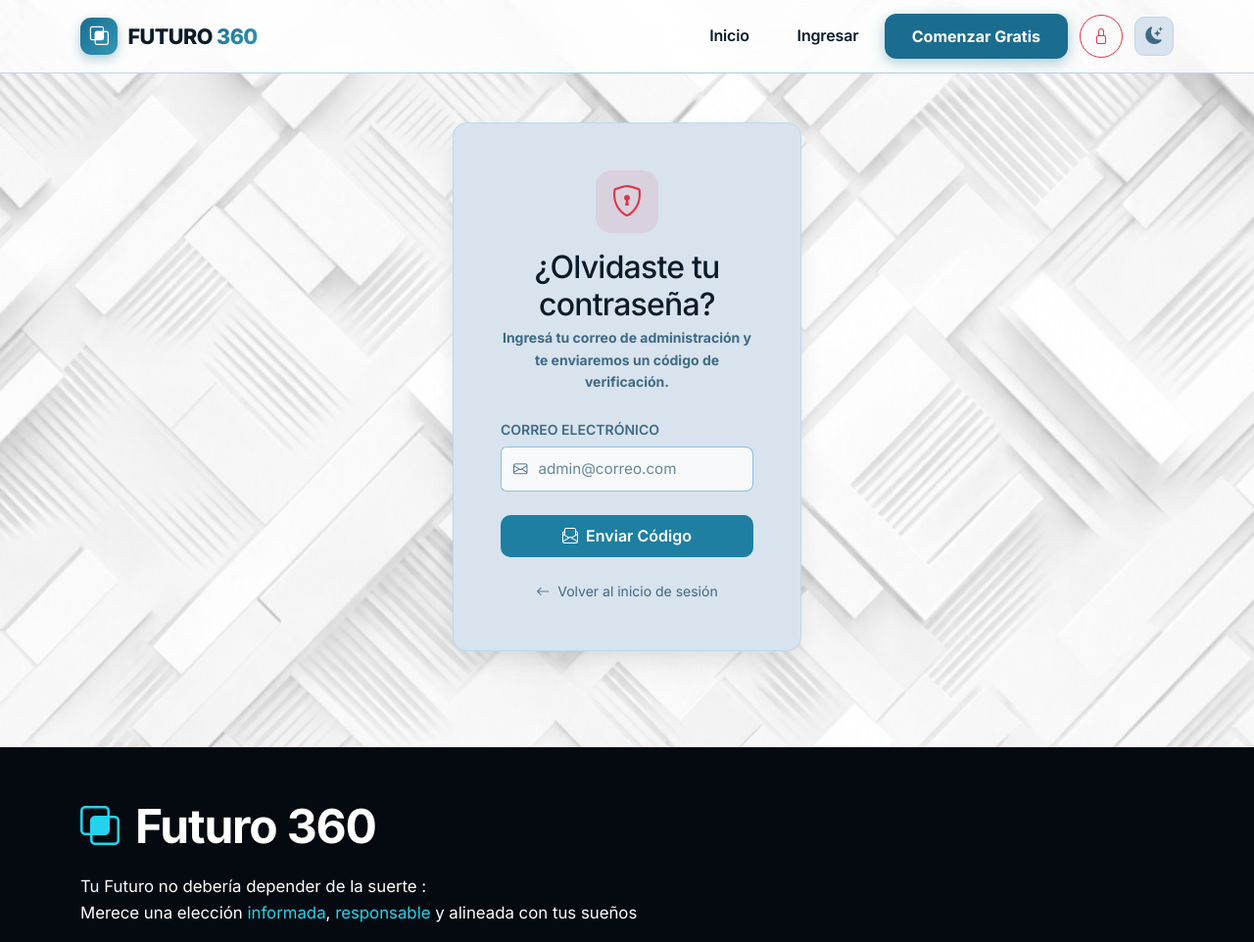
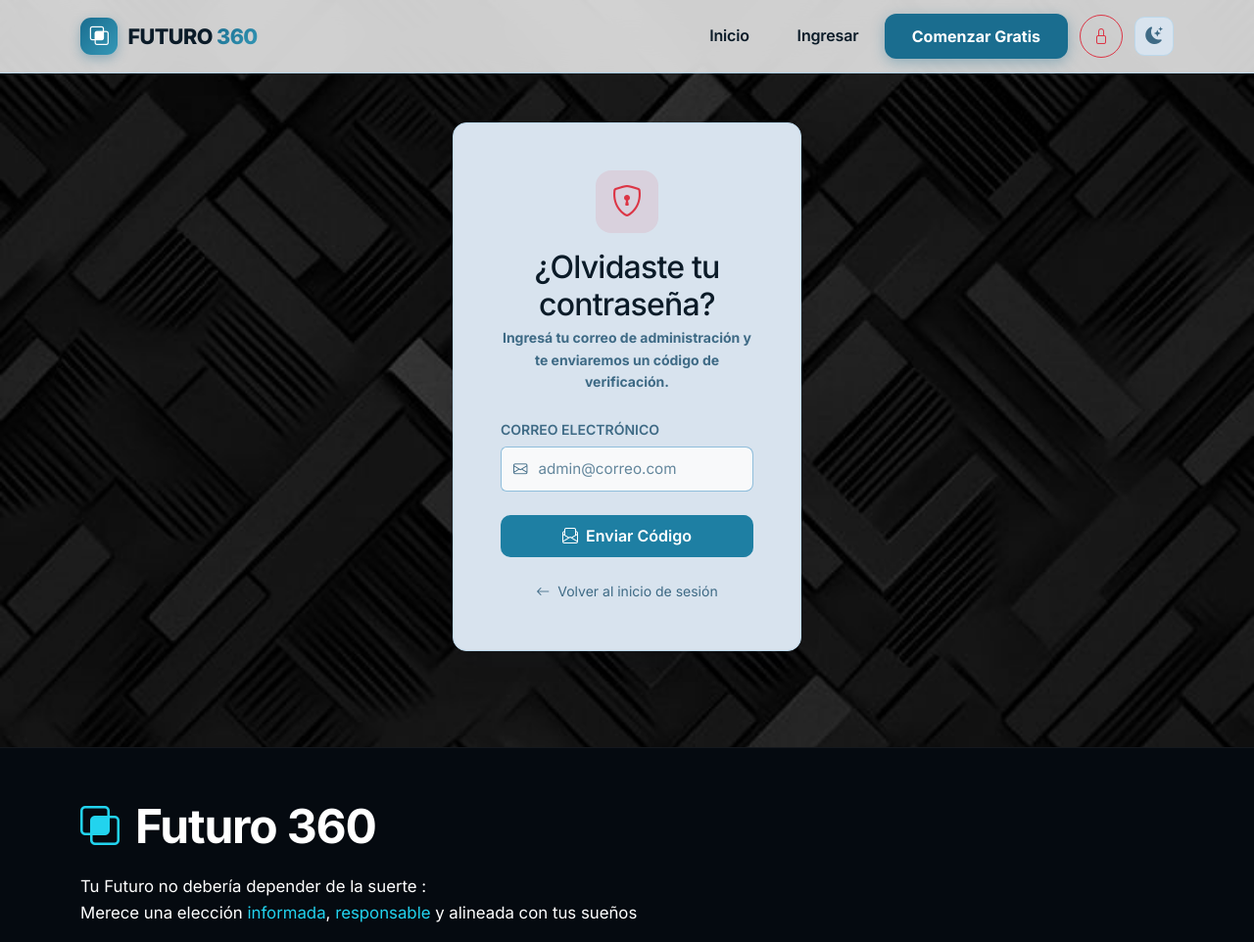
Before and after one commit to faabru/Futuro-360, a Flask app: page /admin/recuperar-password in a window 1280 px wide. Shown: the top 962 px of the page at 98% size. Run offline with Flask 3, Linux system fonts and the light colour scheme; parts of the project's set-up code (start-up, migrations or seed data) failed here and were passed over; some libraries are stand-ins or nearby versions.

Commit message:
Preview: body claro con la imagen del modo oscuro

```diff
--- a/static/admin.css
+++ b/static/admin.css
@@ -27,7 +27,7 @@
 
 .admin-body {
     background-color: var(--admin-bg);
-    background-image: url('img/body-modo-sol.png');
+    background-image: url('img/body-modo-noche.png');
     background-size: cover;
     background-position: center center;
     background-repeat: no-repeat;
--- a/static/style.css
+++ b/static/style.css
@@ -121,7 +121,7 @@ html[data-theme="dark"] {
 body {
     font-family: 'Inter', system-ui, -apple-system, sans-serif;
     background-color: var(--bg-main);
-    background-image: url('img/body-modo-sol.png');
+    background-image: url('img/body-modo-noche.png');
     background-size: cover;
     background-position: center center;
     background-repeat: no-repeat;
```
